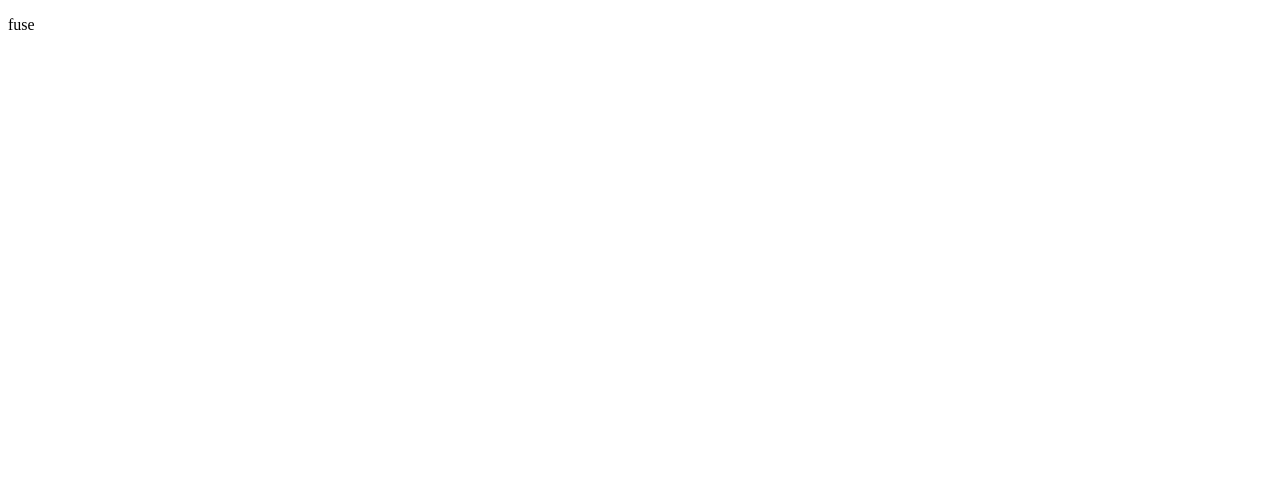
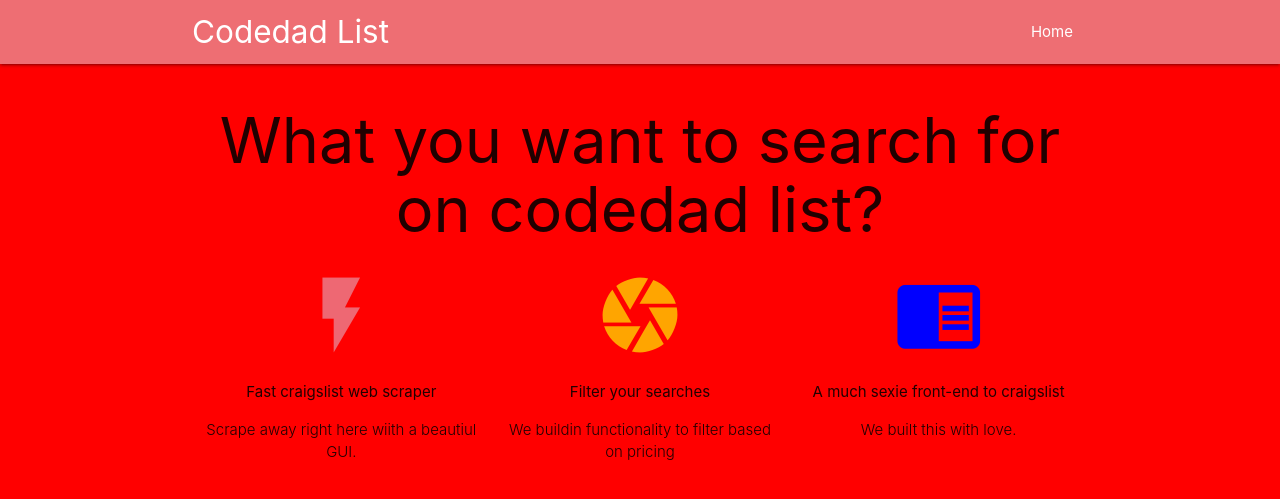
Before and after one commit to EndaleKinfe/codedada, a Django app: page / in a window 1280 px wide. Before the commit the part shown is almost empty. Shown: the top 499 px of the page. Run offline with Django 4.2, Linux system fonts and the light colour scheme.

Commit message:
changing index location and renaming it base html

```diff
--- a/myapp/views.py
+++ b/myapp/views.py
@@ -3,4 +3,4 @@
 
 # Create your views here.
 def home(request):
-    return render(request, "myapp/index.html")
+    return render(request, "base.html")
--- a/static/css/style.css
+++ b/static/css/style.css
@@ -1,3 +1,5 @@
-body{
+body {
     background-color: red;
+    font-size: 49;
+
 }
--- /dev/null
+++ b/templates/base.html
@@ -0,0 +1,60 @@
+<!DOCTYPE html>
+{% load static %}
+
+<html lang="en">
+<head>
+    <meta charset="UTF-8">
+    <meta name="viewport" content="width=device-width, initial-scale=1">
+    <title>Codedada list</title>
+    <link rel="stylesheet" href="{% static "css/style.css" %}">
+
+    <link rel="stylesheet" href="https://cdnjs.cloudflare.com/ajax/libs/materialize/1.0.0/css/materialize.min.css">
+    <link href="https://fonts.googleapis.com/icon?family=Material+Icons" rel="stylesheet">
+</head>
+<body>
+
+    <nav>
+        <div class="container nav-wrapper">
+            <a href="/" class="brand-logo">Codedad List</a>
+            <ul id="nav-mobile" class="right">
+                <li><a href="/">Home</a></li>
+            </ul>
+        </div>
+    </nav>
+    <div class="container">
+        <h1 style="text-align: center;">What  you want to search for on codedad list?</h1>
+        <div class="row">
+            <div class="col s4">
+
+                <div class="center">
+                    <i class="large material-icons" style="color: #EE6873;">flash_on</i>
+                    <p>Fast craigslist web scraper</p>
+                    <p class="light center">Scrape away right here wiith a beautiul GUI.</p>
+                </div>
+            </div>
+
+            <div class="col s4">
+
+                <div class="center">
+                    <i class="large material-icons" style="color: orange;">camera</i>
+                    <p>Filter your searches</p>
+                    <p class="light center">We buildin functionality to filter based on pricing</p>
+                </div>
+            </div>
+
+            <div class="col s4">
+
+                <div class="center">
+                    <i class="large material-icons" style="color: blue;">chrome_reader_mode</i>
+                    <p>A much sexie front-end to craigslist</p>
+                    <p class="light center">We built this with love.</p>
+                </div>
+            </div>
+        </div>
+    </div>
+    {% block content %}
+
+    {% endblock content %}
+    <script src="https://cdnjs.cloudflare.com/ajax/libs/materialize/1.0.0/js/materialize.min.js"></script>
+</body>
+</html>
--- a/templates/myapp/index.html
+++ /dev/null
@@ -1,11 +0,0 @@
-<!DOCTYPE html>
-{% load static %}
-<html lang="en">
-<head>
-    <meta charset="UTF-8">
-    <title>Codedada list</title>
-</head>
-<body>
-    <p>fuse </p>
-</body>
-</html>
```
Also changed, not shown: templates/myapp/new_search.html (added, +12 -0 lines).
